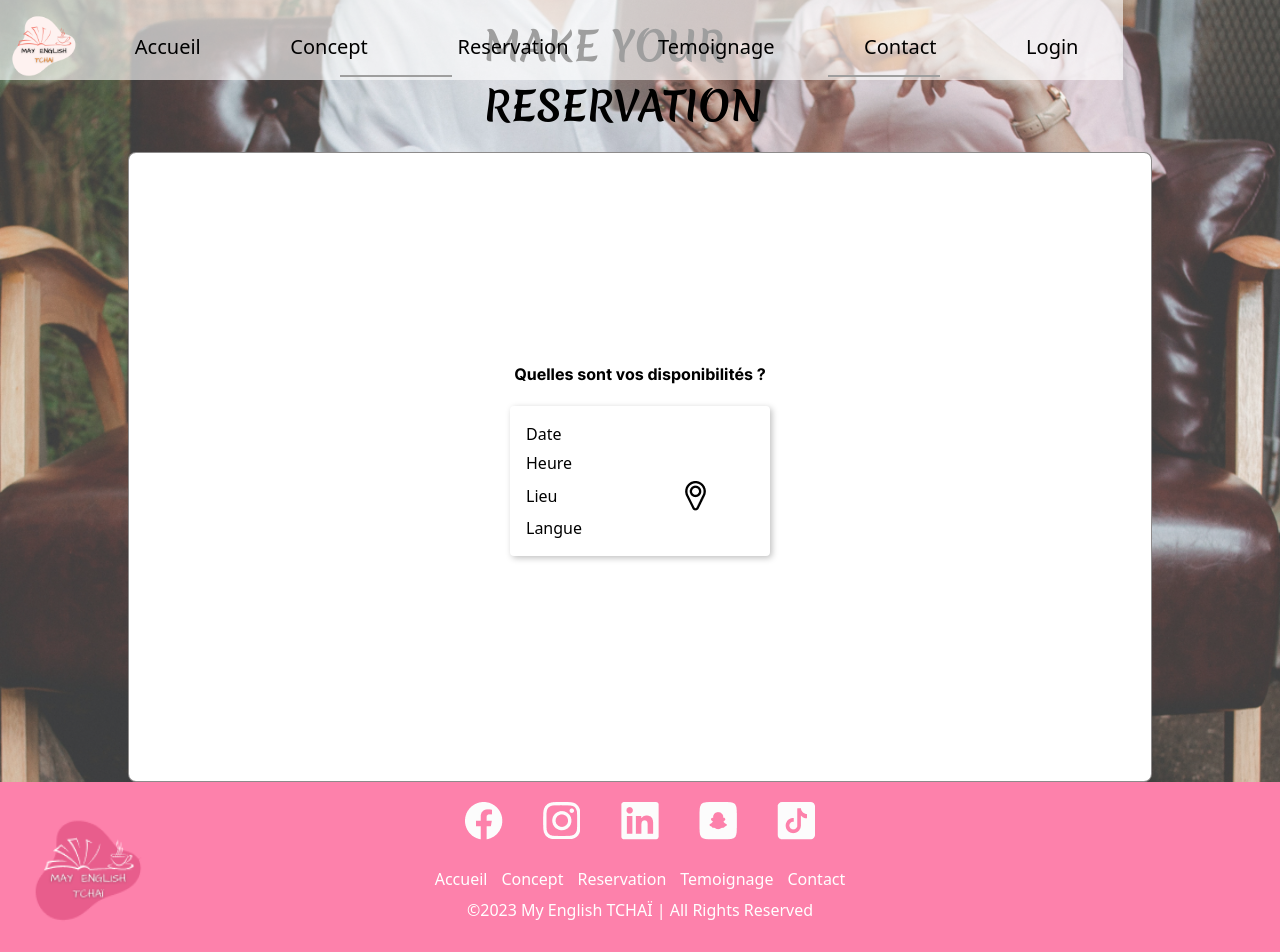
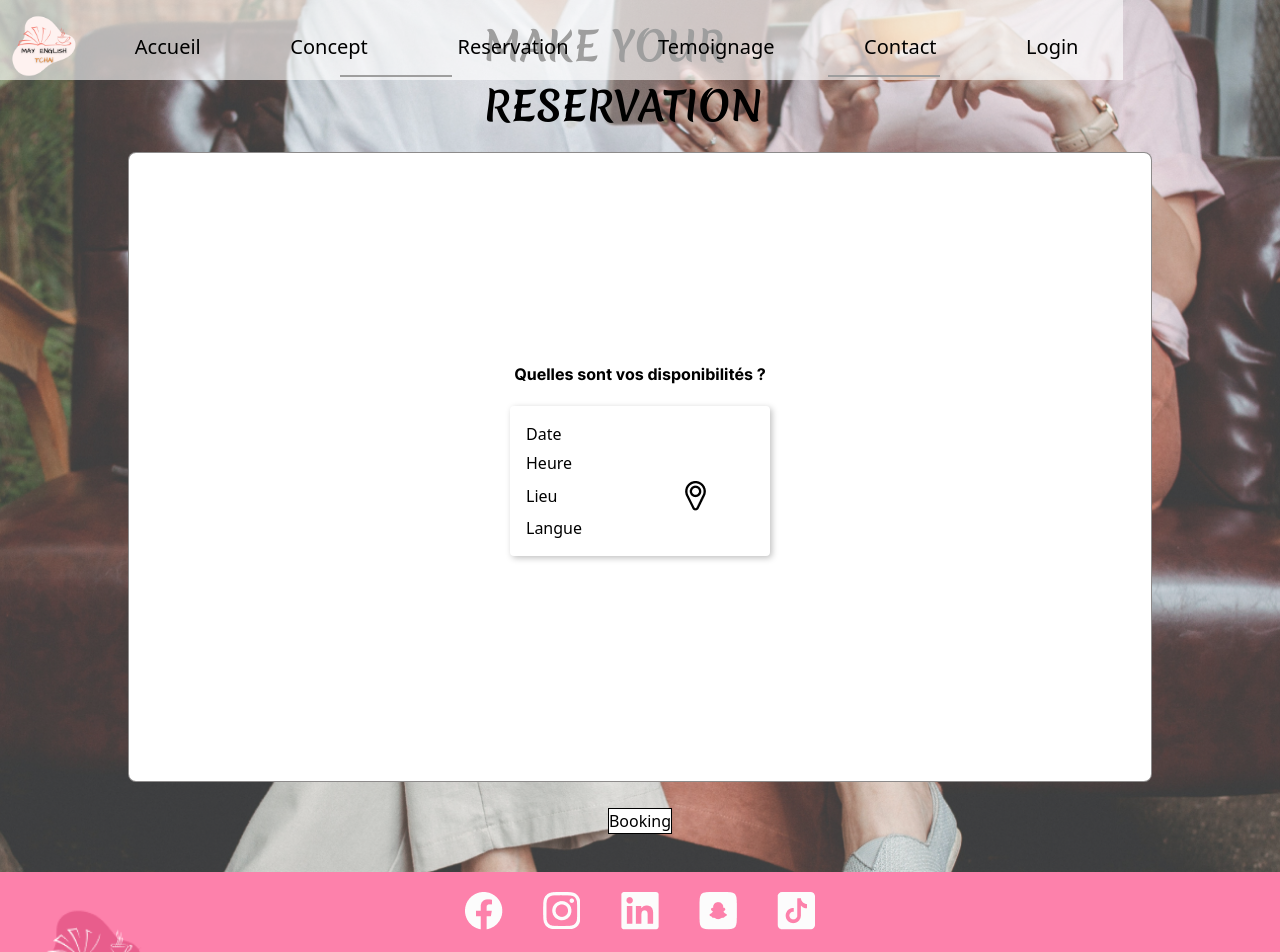
Before and after one commit to may-english-tchai/web-app, a React (Vite) app: page /availability in a window 1280 px wide. Shown: the top 952 px of the page. Built offline with nearby package versions, Linux system fonts and the light colour scheme.

Commit message:
ajout du bouton reserver (#67)

```diff
--- a/src/assets/styles/availability.scss
+++ b/src/assets/styles/availability.scss
@@ -29,7 +29,6 @@ $font-secondary: Inter-bold;
     #title {
         display: flex;
         justify-content: center;
-
     }
 
 
@@ -125,6 +124,15 @@ $font-secondary: Inter-bold;
         margin-left: auto;
     }
 
+    #availability_button{
+        width: 100%;
+        align-items: center;
+        justify-content: center;
+        display: flex;
+        margin-top: 2%;
+        margin-bottom: 3%;
+    }
+
 }
 
 
--- a/src/assets/styles/reservation.scss
+++ b/src/assets/styles/reservation.scss
@@ -28,6 +28,8 @@ $font-secondary: Inter;
         display: flex;
         justify-content: center;
     }
+
+
 
     hr {
         width: 30%;
--- a/src/components/Availability.jsx
+++ b/src/components/Availability.jsx
@@ -1,16 +1,30 @@
-import "../assets/styles/availability.scss"
-
+import "../assets/styles/availability.scss";
+import Button from "./elements/Button";
+import { useState } from "react";
 
 const Availability = () => {
+    const [isHover, setIsHover] = useState(false);
+
+    const handleMouseEnter = () => {
+        setIsHover(true);
+    };
+    const handleMouseLeave = () => {
+        setIsHover(false);
+    };
+
+    const boxStyle = {
+        backgroundColor: isHover ? "#FD81AB" : "white",
+        color: "black",
+        border: "1px solid black"
+    };
+
     return (
     <div className="availability w-full h-full">
-
         <div id="title" className="w-full mt-20">
-                <hr /> <h2 >MAKE YOUR RESERVATION</h2> <hr />
+        <hr /> <h2>MAKE YOUR RESERVATION</h2> <hr />
         </div>
 
     <div className="box">
-
         <div id="scrollable">
         <div id="sous-titre">
             <h4>Quelles sont vos disponibilités ?</h4>
@@ -19,11 +33,22 @@ const Availability = () => {
         <div className="card">
             <p>Date</p>
             <p>Heure</p>
-                <div className="location"><p>Lieu</p><img src="/img/lieu.png" alt="lieu"/> </div>
+            <div className="location">
+            <p>Lieu</p>
+            <img src="/img/lieu.png" alt="lieu" />{" "}
+            </div>
             <p>Langue</p>
         </div>
-
         </div>
+    </div>
+    <div id="availability_button">
+        <Button
+        style={boxStyle}
+        onMouseEnter={handleMouseEnter}
+        onMouseLeave={handleMouseLeave}
+        >
+        Booking
+        </Button>
     </div>
     </div>
 );
```
Lines whose indentation alone changed are shown as unchanged.
